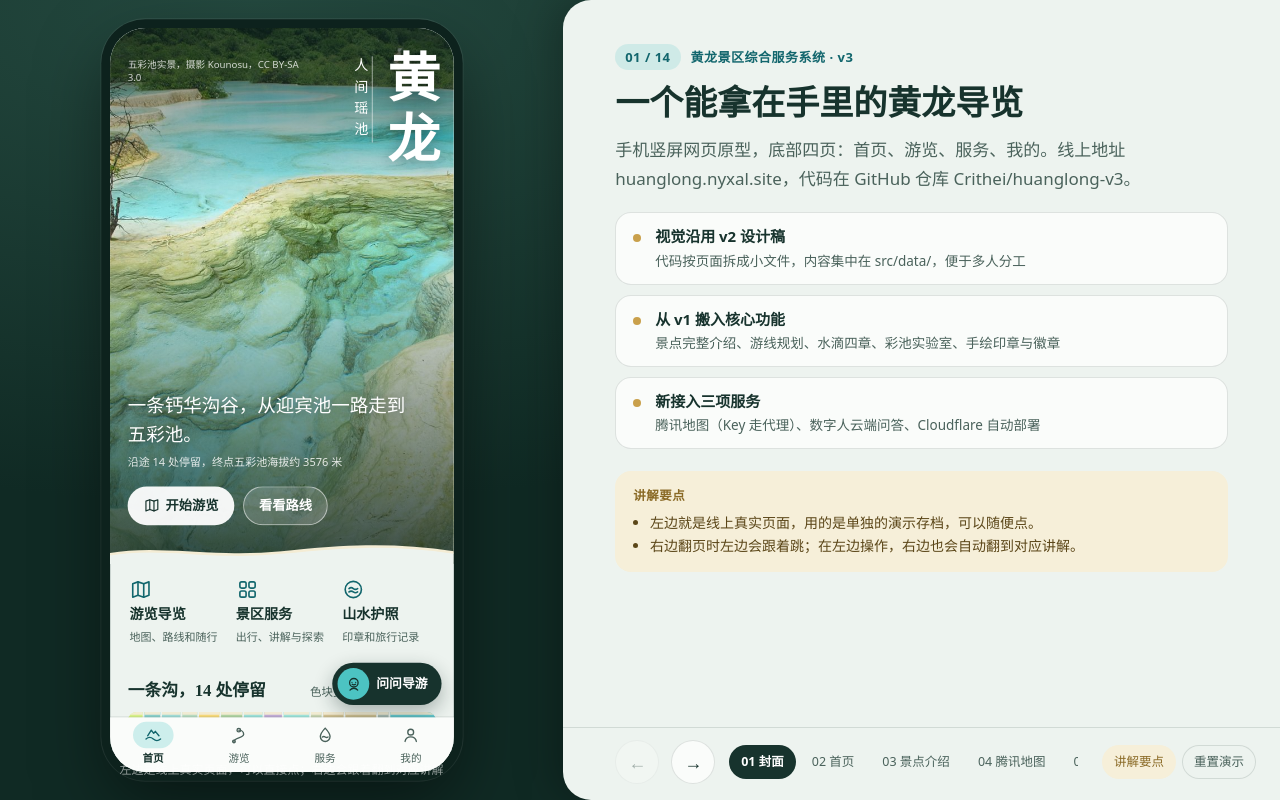
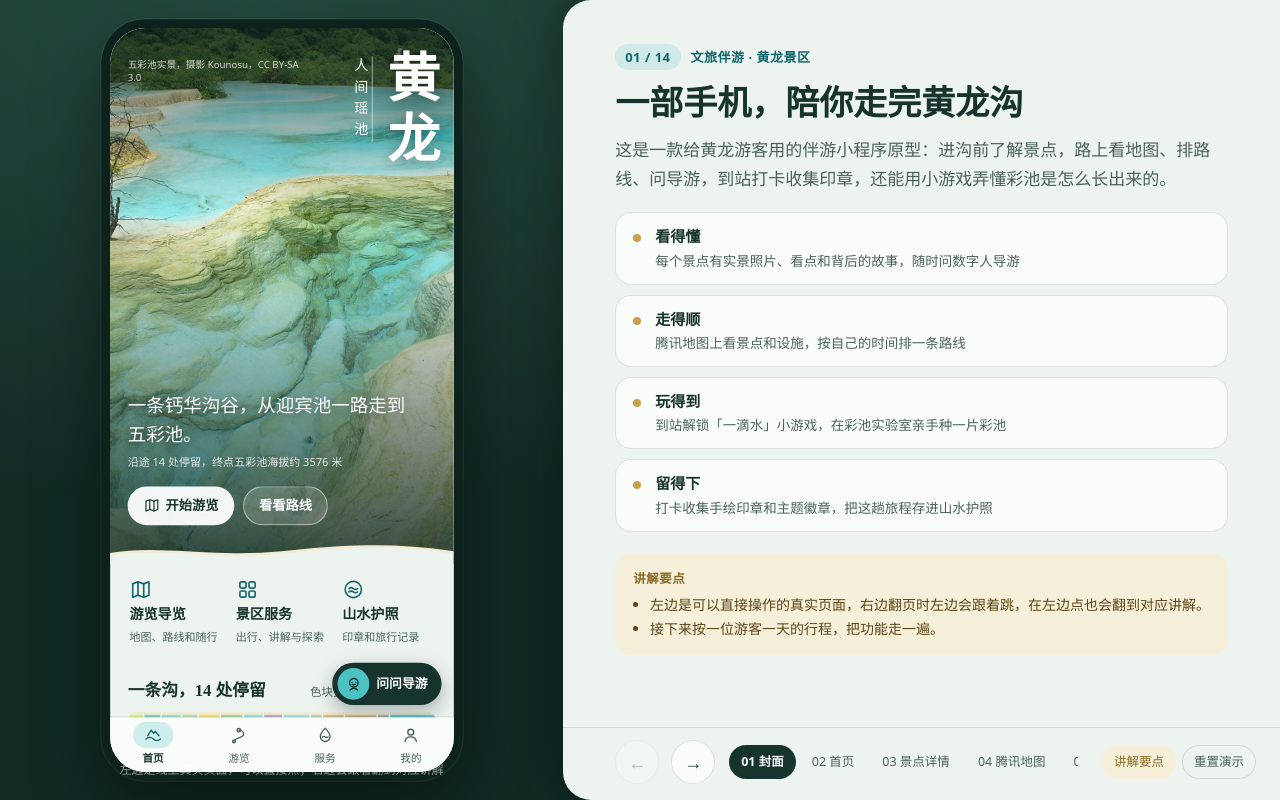
Before and after one commit to Crithei/huanglong-v3, a plain HTML site: page present/index.html in a window 1280 px wide. Drawn offline with Linux system fonts and the light colour scheme.

Commit message:
汇报页改成产品介绍：按游客一天的行程讲功能

```diff
--- a/present/index.html
+++ b/present/index.html
@@ -3,8 +3,8 @@
 <head>
 <meta charset="utf-8">
 <meta name="viewport" content="width=device-width, initial-scale=1">
-<title>黄龙 v3 汇报</title>
-<meta name="description" content="黄龙景区综合服务系统 v3 汇报：左边是真实页面，右边是讲解，两边互相跳转。">
+<title>黄龙伴游 产品介绍</title>
+<meta name="description" content="黄龙文旅伴游产品介绍：左边是真实页面，右边是讲解，两边互相跳转。">
 <!-- 汇报页：左边嵌入真实网站（../index.html?demo，用单独的演示存档），右边是讲解。
      与网站同源，所以能直接读写左侧的 HL 状态：右边翻页 → 左边跳到对应界面；左边操作 → 右边翻到对应讲解。
      内容写在下方 SLIDES 里：apply(H) 把左侧调成这一页的样子，match(st) 判断左侧当前界面是不是这一页。 -->
@@ -128,158 +128,164 @@
 
   /* ---------- 每一页：讲什么、左边调成什么样、怎么认出左边正处在这一页 ---------- */
   const SLIDES = [
-    { nav: '封面', kicker: '黄龙景区综合服务系统 · v3', title: '一个能拿在手里的黄龙导览',
-      lead: '手机竖屏网页原型，底部四页：首页、游览、服务、我的。线上地址 huanglong.nyxal.site，代码在 GitHub 仓库 Crithei/huanglong-v3。',
+    { nav: '封面', kicker: '文旅伴游 · 黄龙景区', title: '一部手机，陪你走完黄龙沟',
+      lead: '这是一款给黄龙游客用的伴游小程序原型：进沟前了解景点，路上看地图、排路线、问导游，到站打卡收集印章，还能用小游戏弄懂彩池是怎么长出来的。',
       points: [
-        ['视觉沿用 v2 设计稿', '代码按页面拆成小文件，内容集中在 src/data/，便于多人分工'],
-        ['从 v1 搬入核心功能', '景点完整介绍、游线规划、水滴四章、彩池实验室、手绘印章与徽章'],
-        ['新接入三项服务', '腾讯地图（Key 走代理）、数字人云端问答、Cloudflare 自动部署'],
+        ['看得懂', '每个景点有实景照片、看点和背后的故事，随时问数字人导游'],
+        ['走得顺', '腾讯地图上看景点和设施，按自己的时间排一条路线'],
+        ['玩得到', '到站解锁「一滴水」小游戏，在彩池实验室亲手种一片彩池'],
+        ['留得下', '打卡收集手绘印章和主题徽章，把这趟旅程存进山水护照'],
       ],
-      notes: ['左边就是线上真实页面，用的是单独的演示存档，可以随便点。', '右边翻页时左边会跟着跳；在左边操作，右边也会自动翻到对应讲解。'],
+      notes: ['左边是可以直接操作的真实页面，右边翻页时左边会跟着跳，在左边点也会翻到对应讲解。', '接下来按一位游客一天的行程，把功能走一遍。'],
       apply: h => { closeOverlays(h); h.setPage('home'); scrollTo('#p-home .hero'); },
       passive: true, match: st => plain(st) && st.page === 'home' },
 
-    { nav: '首页', kicker: '首页', title: '先看一眼，再决定怎么走',
-      lead: '主视觉、快捷入口、沿途色带和精选景观，让游客在进沟前就对一整条路线有概念。',
+    { nav: '首页', kicker: '出发前', title: '进沟前，先认识黄龙',
+      lead: '打开首页，一屏就能知道黄龙沟有哪些景点、整条路线大概怎么走、有哪些值得期待的地方。',
       points: [
-        ['沿途色带', '14 站按游线顺序排成一条色带，每段宽度等于建议停留时间'],
-        ['精选景观换成实景照片', '14 站中 13 站已有 Wikimedia Commons 的 CC 协议照片，每张都写明作者与协议'],
-        ['「跟着一滴水认识黄龙」', '直达游览页的水滴四章互动'],
+        ['一条色带看懂全程', '14 个景点按游览顺序排开，色块越宽，越值得多停一会儿'],
+        ['精选景观', '五彩池、争艳彩池、金沙铺地……点开就是实景照片和介绍'],
+        ['常用入口一步直达', '地图、路线、数字人导游、高原反应服务都在首页'],
       ],
-      tries: [['打开五彩池详情', h => h.openStation('five-color-pond')], ['看沿途色带', h => { closeOverlays(h); h.setPage('home'); scrollTo('#p-home .strata, #p-home [class*="strata"]', 80); }]],
-      notes: ['照片多为 2011 年前后拍摄，正式上线前建议换成景区授权或自己拍的近期照片。'],
+      tries: [['看沿途色带', h => { closeOverlays(h); h.setPage('home'); scrollTo('#p-home .strata', 80); }], ['打开五彩池', h => h.openStation('five-color-pond')]],
+      notes: ['可以让听众点色带上的任意一段，直接跳到那个景点。'],
       apply: h => { closeOverlays(h); h.setPage('home'); scrollTo('#p-home .hero'); },
       match: st => plain(st) && st.page === 'home' },
 
-    { nav: '景点介绍', kicker: '景点内容', title: '每一站都讲清楚：看什么、怎么取舍',
-      lead: '景点详情把 v1 的景点库和景区官网资料合在一起，所有数字都标明出处。',
+    { nav: '景点详情', kicker: '查看景点', title: '这一站有什么好看',
+      lead: '每个景点都有一页详情：实景照片、一段好读的介绍、几个关键数字，还有不容错过的看点。',
       points: [
-        ['介绍依据景区官网重写', '用自己的话写，不照搬；官网没有单独页面的迎宾池、莲台飞瀑、洗身洞只写定性描述'],
-        ['关键数据小标签', '海拔、彩池数、面积等只取官网数字，例如五彩池：海拔 3576 米、693 个彩池'],
-        ['背后的故事与资料来源', '默认收起，点开能看原始出处链接；照片署名可点击到原图页面'],
+        ['看点清单', '告诉你在哪里看、看什么，不错过每一站的精华'],
+        ['关键数字', '海拔、彩池数量一眼可见，五彩池海拔 3576 米、有 693 个彩池'],
+        ['背后的故事', '传说、成因和小知识收在折叠区，想深入了解再点开'],
+        ['想去就收藏', '点红心加入「想去的景点」，在「我的」里随时找回'],
       ],
       tries: [['看黄龙古寺', h => h.openStation('huanglong-ancient-temple')], ['看争艳彩池', h => h.openStation('zhengyan-chi')]],
-      notes: ['官网金沙铺地页有一处「长约 1.3 米」的笔误，按同页「1300 米」处理。'],
       apply: h => { closeOverlays(h); h.setPage('home'); h.openStation('five-color-pond'); },
       match: st => st.sheet === 'detail' },
 
-    { nav: '腾讯地图', kicker: '游览 · 地图', title: '真实地图，Key 不进浏览器',
-      lead: '游览页上半部分接入腾讯地图 JS API GL：景点、游线、设施都能在地图上点选，和下方面板联动。',
+    { nav: '腾讯地图', kicker: '游览 · 地图', title: '在地图上找到每一站',
+      lead: '游览页上方是腾讯地图，景点、游线和沿途设施都标在上面；点地图上的点，下方就切到那一站的攻略。',
       points: [
-        ['地图 / 卫星 / 示意 三种底图', '卫星图能看清真实的彩池与栈道；没有 Key 或断网时自动退回内置示意图'],
-        ['Key 走官方代理转发', 'Cloudflare Worker 在服务端补 Key，线上页面的源码和请求里都看不到；WebService 不转发，防止被借用额度'],
-        ['游线虚线只是示意', '按站序连线，不代表实际栈道走向；景区内时间不用腾讯路线规划估算'],
+        ['三种看法', '普通地图看方位，卫星图看真实的彩池和栈道，示意图看站与站的顺序'],
+        ['地图和攻略联动', '点地图上的景点，下面显示本站看点和建议停留时间'],
+        ['上一站 / 下一站', '顺着游线一站一站往前翻，不怕走错顺序'],
       ],
       tries: [['切到卫星图', h => h.actions['map-mode']({ dataset: { mode: 'satellite' } })], ['切回地图', h => h.actions['map-mode']({ dataset: { mode: 'vector' } })]],
-      notes: ['旧 Key 曾短暂明文暴露，已在控制台停用并换新。'],
+      notes: ['卫星图上能看到五彩池一带层层叠叠的彩池，现场演示效果最好。'],
       apply: h => { closeOverlays(h); h.goTour('station'); h.selectStation('five-color-pond'); },
       match: st => plain(st) && st.page === 'tour' && st.panel === 'station' },
 
-    { nav: '沿途设施', kicker: '游览 · 沿途设施', title: '最近的厕所、医疗点在哪',
-      lead: '51 个沿途设施来自高德 POI，按离当前站的直线距离排序，点一下就在地图上定位。',
+    { nav: '游线规划', kicker: '游览 · 我的路线', title: '按我的时间排一条路线',
+      lead: '告诉它你有多少时间、想走快还是走慢、更爱看什么、要不要坐索道，它会建议哪些站细看、哪些站路过看一眼。',
+      points: [
+        ['时间不够也不慌', '放不下的景点改成「路过」，在地图上变成空心点，依然顺路经过'],
+        ['自己说了算', '规划只是建议，确认后才生效；不满意随时撤销或手动调整'],
+        ['体力心里有数', '每段路标出体力等级，高原上量力而行'],
+      ],
+      tries: [['我只有 4.5 小时', h => h.actions['plan-pref']({ dataset: { k: 'hours', v: '4.5' } })], ['我有 8 小时', h => h.actions['plan-pref']({ dataset: { k: 'hours', v: '8' } })]],
+      notes: ['切换时间后看建议的变化：时间少时，部分景点会建议改成路过。'],
+      apply: h => { closeOverlays(h); h.goTour('route'); },
+      match: st => plain(st) && st.page === 'tour' && st.panel === 'route' },
+
+    { nav: '沿途设施', kicker: '游览 · 沿途设施', title: '厕所、补给、医疗点就在附近',
+      lead: '走到哪一站，就列出离你最近的厕所、补给点、医疗点、索道和游客中心，点一下在地图上定位。',
       points: [
         ['五类设施筛选', '厕所、补给、医疗、索道接驳、游客中心'],
-        ['与数字人联动', '问「附近哪里有厕所」，数字人会给出「在地图上看」的按钮'],
-        ['距离是直线估算', '实际走法以栈道和现场指引为准，页面上已注明'],
+        ['按远近排好', '以当前所在的景点为准，最近的排在最前面'],
+        ['高原上更安心', '身体不舒服时，能马上找到最近的医疗点'],
       ],
-      tries: [['只看医疗点', h => h.actions['fac-filter']({ dataset: { id: 'medical' } })], ['看全部', h => h.actions['fac-filter']({ dataset: { id: 'all' } })]],
+      tries: [['只看医疗点', h => h.actions['fac-filter']({ dataset: { id: 'medical' } })], ['只看厕所', h => h.actions['fac-filter']({ dataset: { id: 'toilet' } })]],
       apply: h => { closeOverlays(h); h.goTour('fac'); },
       match: st => plain(st) && st.page === 'tour' && st.panel === 'fac' },
 
-    { nav: '游线规划', kicker: '游览 · 我的路线', title: '时间有限：哪些站细看，哪些路过',
-      lead: '选可用时间、节奏、偏好、是否坐索道，规划器给出建议，游客确认后才调整路线，可以撤销。',
+    { nav: '数字人导游', kicker: '数字人导游', title: '随身带一位会聊天的导游',
+      lead: '有问题直接问：这个池子为什么是蓝的、下一站还有多远、附近哪里有厕所。四位导游各有所长，回答还能直接帮你打开地图或调整路线。',
       points: [
-        ['放不下的站改成「路过」', '黄龙是一条主栈道，14 站都会经过；v1 的「删掉」改为「路过看一眼」'],
-        ['修正了 v1 规则的三处问题', '去掉重复计算的步行时间、修正偏好加分方向、避免 6 小时只剩 4 站'],
-        ['数字是原型估算', '入沟步行约 128 分钟、坐索道约 93 分钟，需要用实测数据校准'],
+        ['四位导游', '各有擅长：带路讲景点、讲彩池科学、讲高原花草、讲文化与传说'],
+        ['知道你走到哪了', '结合你所在的景点、打卡进度和路线来回答'],
+        ['说完就能做', '回答下方给出按钮：在地图上看、帮我重排路线、打开小游戏'],
       ],
-      tries: [['按 4.5 小时排', h => { h.actions['plan-pref']({ dataset: { k: 'hours', v: '4.5' } }); }], ['按 8 小时排', h => { h.actions['plan-pref']({ dataset: { k: 'hours', v: '8' } }); }]],
-      apply: h => { closeOverlays(h); h.goTour('route'); },
-      match: st => plain(st) && st.page === 'tour' && st.panel === 'route' },
+      tries: [['问附近哪里有厕所', h => { closeOverlays(h); h.openGuide('附近哪里有厕所？'); }], ['问华屿彩池怎么长', h => { closeOverlays(h); h.askGuide('钙华池沿是怎么一层层长出来的？', 'huayu'); }]],
+      notes: ['可以请听众现场出一个问题来问导游。'],
+      apply: h => { closeOverlays(h); h.openGuide(); },
+      match: st => st.sheet === 'guide' },
 
-    { nav: '一滴水', kicker: '游览 · 一滴水', title: '到站解锁的四章互动',
-      lead: '水流、溶解、出露、沉积四章，分别和沿途景点绑定：在关联景点到站打卡后解锁，顺序不限。',
+    { nav: '到站打卡', kicker: '游览 · 到站打卡', title: '到站打卡，解锁新内容',
+      lead: '走到一个景点，点「到站打卡」：收下这一站的印章，同时可能解锁一段「一滴水」的小游戏。',
       points: [
-        ['到站即解锁', '金沙铺地 / 迎宾池 → 水流；洗身洞 → 溶解；飞瀑流辉 / 莲台飞瀑 → 出露；五彩池等 → 沉积'],
-        ['本站攻略与打卡联动', '关联站会提示对应章节，打卡后弹出「去看看」'],
-        ['彩池实验室入口也在这里', '面板底部直达实验室'],
+        ['打卡就是收印章', '六个主要景点各有一枚手绘印章'],
+        ['边走边解锁', '到了特定景点，对应的游戏章节才会打开，越往上走解锁越多'],
+        ['点错能撤回', '再点一次就取消，不影响别的记录'],
       ],
-      tries: [['打开沉积章', h => h.openWater('deposition')], ['打开彩池实验室', h => h.openLab()]],
-      apply: h => { closeOverlays(h); h.goTour('water'); },
-      match: st => plain(st) && st.page === 'tour' && st.panel === 'water' },
+      tries: [['在飞瀑流辉打卡', h => h.actions.visit({ dataset: { id: 'flying-waterfall' } })], ['看解锁了哪些章节', h => h.goTour('water')]],
+      notes: ['点完打卡留意底部提示：会显示解锁了哪一章，可以直接「去看看」。'],
+      apply: h => { closeOverlays(h); h.goTour('station'); h.selectStation('flying-waterfall'); },
+      match: st => plain(st) && st.page === 'tour' && (st.panel === 'station' || st.panel === 'water') },
 
-    { nav: '章节三维', kicker: '一滴水 · 章节页', title: '同一滴水，走完四个过程',
-      lead: '章节页上方是 v1 原样搬来的 Three.js 低多边形场景，下方是互动：三消开路、拖 CO₂ 气团、旋转裂隙、带水滴生成彩池。',
+    { nav: '一滴水', kicker: '互动小游戏 · 一滴水', title: '跟着一滴水，走完四个小游戏',
+      lead: '一滴雪山融水从山上流下，经过「水流、溶解、出露、沉积」四章，最后变成彩池边的一层钙华。每章一个小游戏，玩完就懂黄龙的彩池从哪来。',
       points: [
-        ['v1 代码原样复用', '状态机与三维场景放在 vendor/，只在第一次打开时加载约 575 KB'],
-        ['没有三维也能玩', '加载失败、不支持 WebGL 或单文件版，自动换二维示意，照样能通关'],
-        ['科普边界写在页面上', '剖面不是测绘，演示时间不对应真实年限'],
+        ['水流', '帮水滴找到下山的路'],
+        ['溶解', '把二氧化碳带进水里，看它溶下岩石里的钙'],
+        ['出露', '转动岩缝，让地下水重新冒出地面'],
+        ['沉积', '带着水滴流过池沿，一层层「长」出彩池'],
       ],
-      tries: [['看第一章 水流', h => h.openWater('flow')], ['看第三章 出露', h => h.openWater('emergence')]],
+      tries: [['玩第一章 水流', h => h.openWater('flow')], ['玩第四章 沉积', h => h.openWater('deposition')]],
+      notes: ['四章都通关会得到一枚「一滴水」纪念印记。'],
       apply: h => { closeOverlays(h); h.openWater('deposition'); },
       match: st => st.water },
 
-    { nav: '彩池实验室', kicker: '服务 · 彩池演化实验室', title: '动手改条件，看池群怎样长',
-      lead: '一片四池相连的池群，改来水、溶解钙、CO₂ 逸散、光照，连续观察蓄水、溢流和池沿沉积。',
+    { nav: '彩池实验室', kicker: '互动小游戏 · 彩池实验室', title: '亲手「种」一片彩池',
+      lead: '一片相连的四个小池子交给你：调大来水、改变水里的钙、遮住阳光，看池水怎样漫过池沿、池沿怎样一点点长高。',
       points: [
-        ['对照与观察卡', '拖动分界线和起点对照，点池子看剖面，留下最多 6 张观察卡'],
-        ['到站后集齐三类发现', '水路连通、水位下降、池沿积累 → 「池群观察者」贴纸'],
-        ['和数字人双向联动', '「问问华屿」带着此刻状态提问；数字人也能提议用某个预设打开实验室'],
+        ['改条件，看变化', '来水多少、水里的钙、阳光强弱都会影响彩池的生长'],
+        ['前后对比', '拖动分界线，对比改之前和改之后的样子'],
+        ['不懂就问导游', '点「问问华屿」，导游会根据你眼前的池子讲原理'],
+        ['集齐发现得贴纸', '找到三种现象，拿到「池群观察者」贴纸'],
       ],
-      tries: [['推演一段', h => { const b = $in('[data-act="lab-step"]'); if (b) b.click(); }], ['来水减少', h => h.openLab('low')]],
+      tries: [['往前推演一段', h => { const b = $in('[data-act="lab-step"]'); if (b) b.click(); }], ['试试来水减少', h => h.openLab('low')]],
       apply: h => { closeOverlays(h); h.openLab(); },
       match: st => st.lab },
 
-    { nav: '数字人', kicker: '数字人导游', title: '会聊天，也能替游客操作页面',
-      lead: '接入 WorkBuddy 云：华汐、华屿、兰蕙、朗嘎四位角色，按知识库检索后流式作答，标注引用。',
+    { nav: '印章与徽章', kicker: '我的 · 山水护照', title: '把这趟旅程收进护照',
+      lead: '打过卡的景点会在护照上盖下手绘印章，集齐一定数量就能点亮主题徽章。',
       points: [
-        ['知道游客此刻在哪', '每次提问带上当前站、细看 / 路过、打卡、规划条件、一滴水与实验室进度'],
-        ['回答里的命令变成按钮', '看景点、找设施、重排路线、打开章节或实验室——游客点了才生效，改路线可撤销'],
-        ['云端不通时退回内置回答', '线上域名还需云端所有者加入白名单，目前线上是内置回答'],
-      ],
-      tries: [['问「附近哪里有厕所」', h => { closeOverlays(h); h.openGuide('附近哪里有厕所？'); }], ['问华屿彩池怎么形成', h => { closeOverlays(h); h.askGuide('钙华池沿是怎么一层层长出来的？', 'huayu'); }]],
-      notes: ['在本机 localhost:4191 预览时能看到真实 AI 回答；线上要等白名单。'],
-      apply: h => { closeOverlays(h); h.openGuide(); },
-      match: st => st.sheet === 'guide' },
-
-    { nav: '服务页', kicker: '服务', title: '服务入口：现成的接上，没有的留口',
-      lead: '高原反应服务置顶；游玩必备、听懂黄龙、探索与互动三组入口。组员作品填一个网址就能接入。',
-      points: [
-        ['高原反应服务', '科普说明 + 定位最近医疗点'],
-        ['已接入本项目功能', '数字人导游、一滴水的旅程、彩池演化实验室'],
-        ['作品接入只改数据', 'cards.js 里填 url，详情就出现「进入互动作品」按钮'],
-      ],
-      apply: h => { closeOverlays(h); h.setPage('services'); },
-      match: st => plain(st) && st.page === 'services' },
-
-    { nav: '我的', kicker: '我的', title: '打卡、印章、徽章：把旅程留下来',
-      lead: '山水护照用 v1 手绘的六枚景点章，配合三枚主题徽章和实验贴纸。',
-      points: [
-        ['手绘印章', '迎宾池、飞瀑流辉、金沙铺地、盆景池、争艳彩池、五彩池；未打卡显示为灰色'],
-        ['主题徽章沿用 v1 规则', '山水初见（2 枚主章）、山水同行（3 枚）、细节发现者（2 枚 + 实验贴纸）'],
-        ['记录只存在本机', '打卡是手动记录，不核验位置；徽章只作纪念'],
+        ['六枚手绘印章', '迎宾池、飞瀑流辉、金沙铺地、盆景池、争艳彩池、五彩池'],
+        ['三枚主题徽章', '山水初见、山水同行、细节发现者，记录你走了多远、看得多细'],
+        ['收藏与回顾', '想去的景点、喜欢的文创都在这里，回家后也能翻看'],
       ],
       tries: [['看护照与徽章', h => { closeOverlays(h); h.setPage('mine'); scrollTo('#h-stamps', 10); }]],
       apply: h => { closeOverlays(h); h.setPage('mine'); },
       match: st => plain(st) && st.page === 'mine' },
 
-    { nav: '技术与部署', kicker: '工程', title: '轻量、可分工、推送即上线',
-      lead: '普通 HTML / CSS / JS，不需要构建工具，双击也能打开；内容和代码分开，检查脚本把关。',
+    { nav: '贴心服务', kicker: '服务', title: '高原上的贴心服务',
+      lead: '黄龙海拔超过 3000 米，服务页把游客最需要的帮助放在最前面。',
       points: [
-        ['数据与代码分离', '景点、设施、卡片、徽章、数字人人设都在 src/data/，内容组只改这里'],
-        ['tools/check.py', '提交前检查数据格式、引用、图片、链接、密钥；不通过就不部署'],
-        ['Cloudflare Workers', '推送 main 自动构建部署；其他分支只生成预览；地图 Key 存在 Secret'],
+        ['高原反应服务', '常见症状和应对方法，一键找到最近的医疗点'],
+        ['游玩必备', '出行前后用得上的实用信息'],
+        ['听懂黄龙、探索互动', '数字人导游、一滴水小游戏、彩池实验室，还有更多互动作品'],
       ],
-      notes: ['有一次推送没有触发自动构建，已手动补部署；以后推送后都会核对线上版本。'],
+      apply: h => { closeOverlays(h); h.setPage('services'); },
+      match: st => plain(st) && st.page === 'services' },
+
+    { nav: '一日回顾', kicker: '回顾', title: '一位游客的黄龙一日',
+      lead: '把前面的功能串起来，就是一次完整的伴游体验。',
+      points: [
+        ['出发前', '首页认识黄龙，挑几个想去的景点，按自己的时间排好路线'],
+        ['路上', '地图上看位置，随时问导游，找厕所和医疗点'],
+        ['到站', '打卡收印章，解锁一滴水小游戏，玩着弄懂钙华'],
+        ['之后', '护照里留下印章和徽章，记住这一趟'],
+      ],
       apply: h => { closeOverlays(h); h.setPage('home'); },
       passive: true, match: st => plain(st) && st.page === 'home' },
 
-    { nav: '下一步', kicker: '待办', title: '接下来要做的',
-      lead: '原型已经能完整走通，接下来是让它可靠、可上线。',
+    { nav: '接下来', kicker: '欢迎试用', title: '接下来还会有更多',
+      lead: '手机浏览器打开 huanglong.nyxal.site 就能体验；接下来会继续让它更好用。',
       points: [
-        ['数字人白名单与账号', '请云端所有者放行 huanglong.nyxal.site，并厘清额度归属；兰花图库授权待补'],
-        ['数据校准与照片', '用实测步行时间校准游线规划；换成景区授权或自拍的近期照片'],
-        ['真机与小程序', '真机、微信内置浏览器测试；搬入数字手账；再决定小程序迁移时机'],
+        ['数字手账', '把照片、印章和感想拼成一页游记，可以分享给朋友'],
+        ['微信小程序', '不用下载，扫码就能在景区里用'],
+        ['更多讲解与互动', '接入更多导游讲解和互动作品'],
       ],
       apply: h => { closeOverlays(h); h.setPage('home'); },
       passive: true, match: st => plain(st) && st.page === 'home' },
@@ -320,7 +326,7 @@
     if (Date.now() < silentUntil) return;
     const st = appState(); if (!st) return;
     if (SLIDES[cur].match(st)) return;
-    const i = SLIDES.findIndex(s => !s.passive && s.match(st)); /* 封面、工程、下一步是被动页：停在上面时左边是首页不算错，但不会被自动翻到 */
+    const i = SLIDES.findIndex(s => !s.passive && s.match(st)); /* 封面、回顾、接下来是被动页：停在上面时左边是首页不算错，但不会被自动翻到 */
     if (i >= 0 && i !== cur) { go(i, true); flash('已跟随左侧翻到这一页'); }
   }, 400);
 
```
